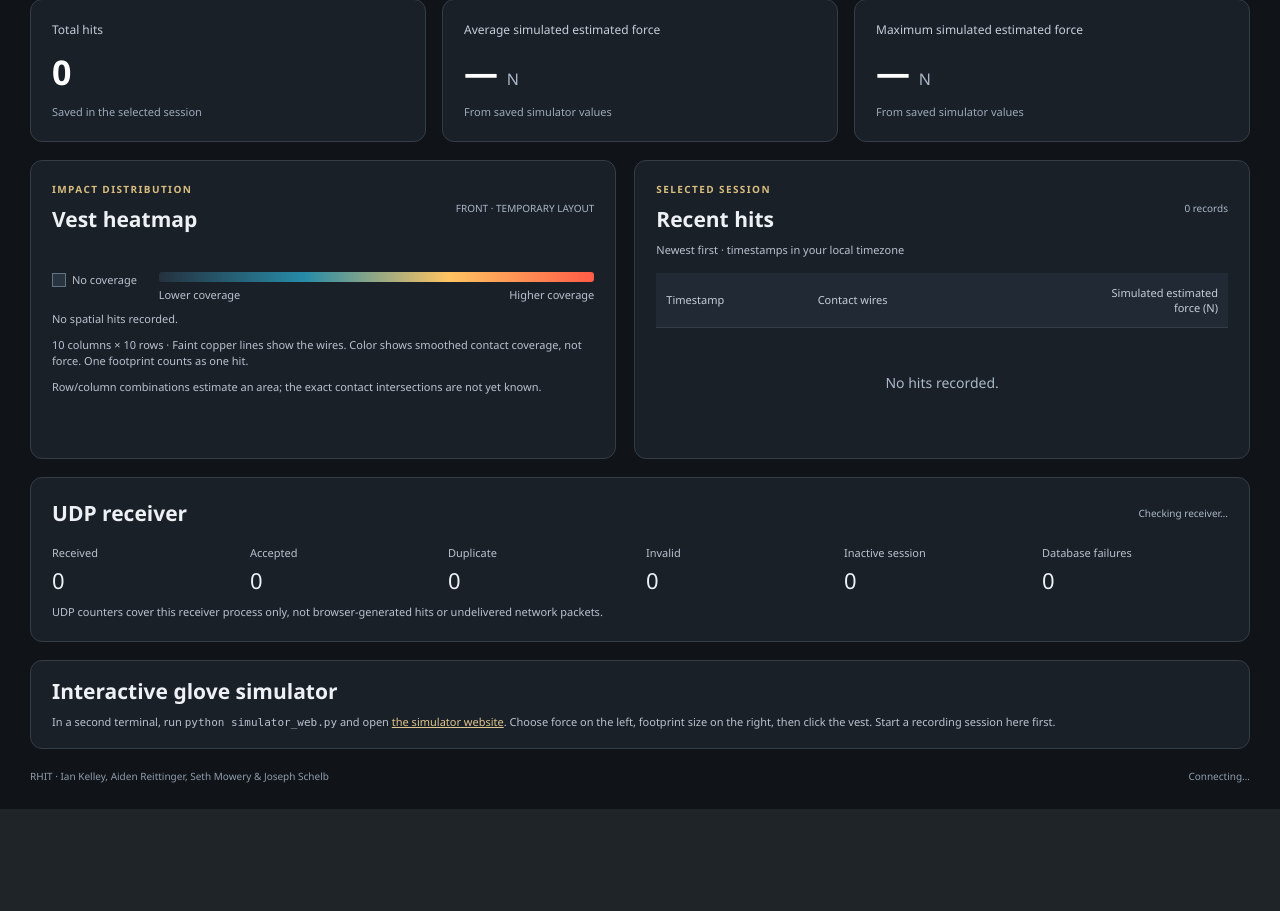
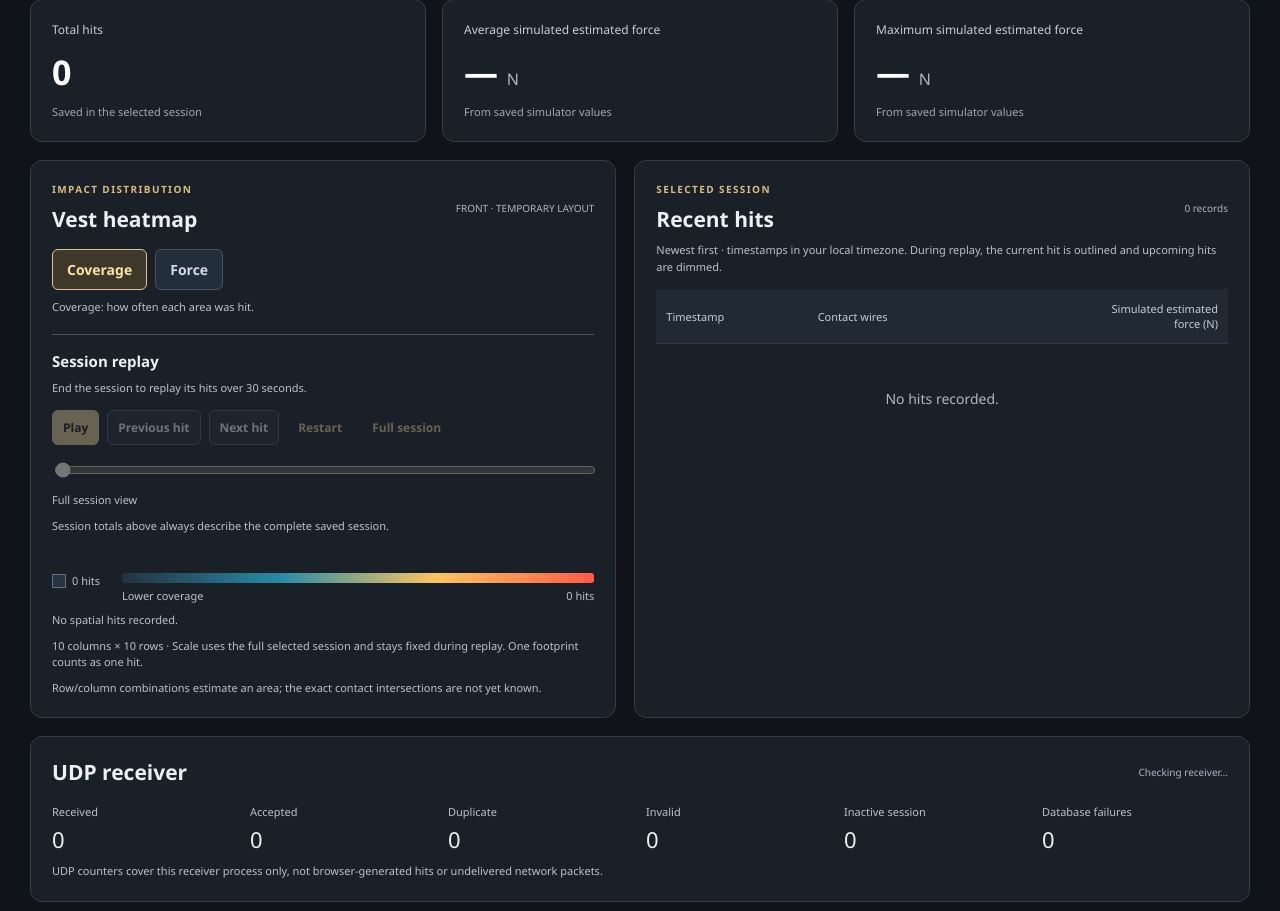
Before and after one commit to IanKelley05/Senior-Design-Software, a Flask app: template templates/dashboard.html in a window 1280 px wide. Shown: the part 408-1319 px from the top of the page. Before the commit the page ends 1217 px from the top, so only its background shows below. Run offline with Flask 3, Linux system fonts and the light colour scheme; the template is opened without the code that fills it: most values are stand-ins (such as "Sample title", 1, 10 or a date in 2020); lists and menus that the app fills with data are empty.

Commit message:
Add force heatmap and 30-second session replay

```diff
--- a/static/app.js
+++ b/static/app.js
@@ -17,6 +17,12 @@ let timer;
 let pollController;
 let nextListAt = 0;
 let listSignature = '';
+let latestDetail = null;
+let heatMode = 'coverage';
+let fullFields = RhitVest.fields([], grid);
+const replay = new RhitReplay();
+let replayFrame = null;
+let paintedCount = -1;
 const localTime = new Intl.DateTimeFormat(undefined, { month: 'short', day: 'numeric', hour: '2-digit', minute: '2-digit', second: '2-digit', fractionalSecondDigits: 3 });
 const forceText = value => value === null ? '—' : new Intl.NumberFormat(undefined, { maximumFractionDigits: 2 }).format(value);
 
@@ -44,6 +50,13 @@ function recordingLabel() {
 }
 
 function resetView() {
+  cancelAnimationFrame(replayFrame);
+  replayFrame = null;
+  latestDetail = null;
+  replay.reset(0);
+  fullFields = RhitVest.fields([], grid);
+  vest.preview = null;
+  paintedCount = -1;
   renderedId = '';
   seenEvents = new Set();
   lastSignature = '';
@@ -59,20 +72,92 @@ function resetView() {
   $('empty-hits').textContent = selectedId ? 'Loading saved hits…' : 'No hits recorded. Start a session to begin.';
   $('history-count').textContent = '0 records';
   paintHeat([], []);
+  replayControls();
 }
 
 function paintHeat(hits, fresh) {
-  vest.setHits(hits, fresh);
-  $('grid-summary').textContent = vest.contacts.length + ' spatial hits / Peak estimated wire coverage: ' + vest.peak + ' hits';
-  const legacy = hits.filter(hit => !hit.contact).length;
-  const mismatch = hits.filter(hit => hit.contact && !vest.matches(hit.contact)).length;
+  const maximum = heatMode === 'force' ? fullFields.peakForce : fullFields.peak;
+  vest.setHits(hits, fresh, {mode: heatMode, scaleMaximum: maximum});
+  $('mode-coverage').setAttribute('aria-pressed', String(heatMode === 'coverage'));
+  $('mode-force').setAttribute('aria-pressed', String(heatMode === 'force'));
+  $('heat-description').textContent = heatMode === 'force' ? 'Force: highest simulated estimated glove force recorded at each potential wire crossing (N). Not force per wire or pressure.' : 'Coverage: number of hits covering each potential wire crossing.';
+  $('legend-zero').textContent = heatMode === 'force' ? '0 N / no force' : '0 hits';
+  $('legend-low').textContent = heatMode === 'force' ? 'Lower force' : 'Lower coverage';
+  $('legend-high').textContent = forceText(maximum) + (heatMode === 'force' ? ' N' : ' hits');
+  $('grid-summary').textContent = vest.contacts.length + ' spatial hits shown / ' + (heatMode === 'force' ? 'Peak simulated estimated force: ' + forceText(vest.peakForce) + ' N' : 'Peak estimated wire coverage: ' + vest.peak + ' hits');
+  const sessionHits = latestDetail?.hits || hits;
+  const legacy = sessionHits.filter(hit => !hit.contact).length;
+  const mismatch = sessionHits.filter(hit => hit.contact && !vest.matches(hit.contact)).length;
   $('unmapped-regions').hidden = !legacy && !mismatch;
   $('unmapped-regions').textContent = (legacy ? legacy + ' legacy region-only hits have no wire coordinates. ' : '') + (mismatch ? mismatch + ' hits use a different grid size. ' : '') + 'These remain in totals and history but are not assigned invented positions on this heatmap.';
+}
+
+function replayAvailable() {
+  return Boolean(latestDetail?.session.ended_at && latestDetail.hits.length);
+}
+
+function replayControls() {
+  const available = replayAvailable();
+  $('replay-play').disabled = !available;
+  $('replay-play').textContent = replay.playing ? 'Pause' : (replay.elapsed >= replay.duration ? 'Play again' : 'Play');
+  $('replay-back').disabled = !available || (replay.active && replay.count === 0);
+  $('replay-next').disabled = !available || (replay.active && replay.count === replay.total);
+  $('replay-restart').disabled = !available;
+  $('replay-overview').disabled = !available || !replay.active;
+  $('replay-position').disabled = !available;
+  $('replay-position').max = replay.total;
+  $('replay-position').value = replay.active ? replay.count : replay.total;
+  $('replay-hint').textContent = !latestDetail?.session.ended_at ? 'End the session to replay its hits over 30 seconds.' : !replay.total ? 'This session has no hits to replay.' : '30 seconds total. Hits are evenly spaced, not played at their original timing. Stepping pauses playback.';
+  $('replay-progress').textContent = replay.active ? 'Hit ' + replay.count + ' / ' + replay.total + ' | ' + (replay.elapsed / 1000).toFixed(1) + ' / 30.0 s | ' + (replay.playing ? 'Playing' : 'Paused') : 'Full session view';
+  $('replay-progress').dataset.position = replay.active ? replay.count : replay.total;
+  $('replay-progress').dataset.playing = replay.playing;
+  $('replay-progress').dataset.elapsed = replay.elapsed;
+  const current = replay.active && replay.count ? latestDetail?.hits[replay.count - 1] : null;
+  $('replay-current').textContent = current ? localTime.format(new Date(current.timestamp)) + ' | ' + forceText(current.force_n) + ' N simulated estimated force' + (!vest.matches(current.contact) ? ' | No compatible grid coordinates for this hit.' : '') : 'Session totals above always describe the complete saved session.';
+}
+
+function renderScene(fresh = []) {
+  const hits = latestDetail?.hits || [];
+  const shown = replay.active ? hits.slice(0, replay.count) : hits;
+  const current = replay.active && replay.count ? hits[replay.count - 1] : null;
+  vest.preview = current && vest.matches(current.contact) ? current.contact : null;
+  paintHeat(shown, replay.active ? [] : fresh);
+  paintedCount = replay.count;
+  const revealed = new Set(shown.map(hit => hit.event_id));
+  for (const row of $('hit-rows').children) {
+    row.classList.toggle('replay-current', Boolean(current && row.dataset.eventId === current.event_id));
+    row.classList.toggle('replay-future', replay.active && !revealed.has(row.dataset.eventId));
+  }
+  replayControls();
+}
+
+function animateReplay(now) {
+  replayFrame = null;
+  replay.tick(now);
+  if (paintedCount !== replay.count) renderScene();
+  else replayControls();
+  if (replay.playing) replayFrame = requestAnimationFrame(animateReplay);
+}
+
+function pauseReplay() {
+  replay.pause(performance.now());
+  cancelAnimationFrame(replayFrame);
+  replayFrame = null;
+  renderScene();
+}
+
+function seekReplay(count) {
+  cancelAnimationFrame(replayFrame);
+  replayFrame = null;
+  replay.seek(count);
+  vest.pulses = [];
+  renderScene();
 }
 
 function displayDetail(detail) {
   if (String(detail.session.id) !== selectedId) return;
   const { session, hits } = detail;
+  latestDetail = detail;
   const sameSession = renderedId === selectedId;
   const newHits = sameSession ? hits.filter(hit => !seenEvents.has(hit.event_id)) : [];
   renderedId = selectedId;
@@ -90,7 +175,10 @@ function displayDetail(detail) {
   const signature = selectedId + ':' + hits.map(hit => hit.event_id).join(',');
   if (signature !== lastSignature) {
     lastSignature = signature;
-    paintHeat(hits, newHits);
+    fullFields = RhitVest.fields(hits, grid);
+    cancelAnimationFrame(replayFrame);
+    replayFrame = null;
+    replay.reset(hits.length);
     $('hit-rows').replaceChildren();
     for (const hit of [...hits].reverse()) {
       const row = document.createElement('tr');
@@ -106,7 +194,9 @@ function displayDetail(detail) {
     $('empty-hits').hidden = hits.length > 0;
     $('empty-hits').textContent = 'No hits recorded in this session.';
     $('history-count').textContent = hits.length + (hits.length === 1 ? ' record' : ' records');
+    renderScene(newHits);
   }
+  replayControls();
 }
 
 function updateSessions(sessions) {
@@ -215,9 +305,40 @@ $('end-session').addEventListener('click', () => action(async () => {
   active = null;
   $('action-message').textContent = 'Recording ended. All hits remain saved.';
 }));
+for (const mode of ['coverage', 'force']) $("mode-" + mode).addEventListener('click', () => {
+  // Toggling is purely visual: do not reset the replay position or clock.
+  heatMode = mode;
+  renderScene();
+});
+$('replay-play').addEventListener('click', () => {
+  if (!replayAvailable()) return;
+  if (replay.playing) { pauseReplay(); return; }
+  vest.pulses = [];
+  replay.play(performance.now());
+  renderScene();
+  replayFrame = requestAnimationFrame(animateReplay);
+});
+$('replay-back').addEventListener('click', () => {
+  if (replayAvailable()) seekReplay((replay.active ? replay.count : replay.total) - 1);
+});
+$('replay-next').addEventListener('click', () => {
+  if (replayAvailable()) seekReplay((replay.active ? replay.count : 0) + 1);
+});
+$('replay-restart').addEventListener('click', () => { if (replayAvailable()) seekReplay(0); });
+$('replay-position').addEventListener('input', () => { if (replayAvailable()) seekReplay(Number($('replay-position').value)); });
+$('replay-overview').addEventListener('click', () => {
+  cancelAnimationFrame(replayFrame);
+  replayFrame = null;
+  replay.overview();
+  vest.pulses = [];
+  renderScene();
+});
 $('saved-sessions').addEventListener('change', () => selectSession($('saved-sessions').value));
 $('view-active').addEventListener('click', () => { if (active) selectSession(active.id); });
 $('check-connection').addEventListener('click', () => restartPolling(true));
-document.addEventListener('visibilitychange', () => restartPolling(true));
+document.addEventListener('visibilitychange', () => {
+  if (document.hidden && replay.playing) pauseReplay();
+  restartPolling(true);
+});
 resetView();
 restartPolling(true);
--- /dev/null
+++ b/static/replay.js
@@ -0,0 +1,43 @@
+// Pure replay clock. Each saved hit owns an equal slice of a 30-second timeline.
+// count is the number of revealed hits; zero is the blank starting frame.
+class RhitReplay {
+  constructor(total = 0) { this.reset(total); }
+  reset(total) {
+    this.total = total;
+    this.duration = 30000;
+    this.elapsed = 0;
+    this.count = 0;
+    this.active = false;
+    this.playing = false;
+    this.lastTime = null;
+  }
+  play(now) {
+    if (!this.total || this.playing) return;
+    if (this.elapsed >= this.duration) this.seek(0);
+    this.active = true;
+    this.playing = true;
+    this.count = Math.max(1, this.count);
+    this.lastTime = now;
+  }
+  tick(now) {
+    if (!this.playing) return;
+    this.elapsed = Math.min(this.duration, this.elapsed + Math.max(0, now - this.lastTime));
+    this.lastTime = now;
+    this.count = Math.min(this.total, Math.floor(this.elapsed / this.duration * this.total) + 1);
+    if (this.elapsed >= this.duration) { this.playing = false; this.lastTime = null; }
+  }
+  pause(now) { this.tick(now); this.playing = false; this.lastTime = null; }
+  seek(count) {
+    this.active = true;
+    this.playing = false;
+    this.lastTime = null;
+    this.count = Math.max(0, Math.min(this.total, Math.trunc(count)));
+    this.elapsed = this.total ? Math.max(0, this.count - 1) / this.total * this.duration : 0;
+  }
+  step(direction) {
+    const count = this.active ? this.count : (direction < 0 ? this.total : 0);
+    this.seek(count + direction);
+  }
+  overview() { this.reset(this.total); }
+}
+globalThis.RhitReplay = RhitReplay;
--- a/static/simulator.js
+++ b/static/simulator.js
@@ -36,7 +36,7 @@ async function transmit(packet) {
     if(!response.ok) throw new Error(result.error || 'Send failed');
     $('send-message').textContent='Sent by UDP. Waiting for the main receiver to confirm…';
     $('wire-message').textContent='Rows '+packet.rows.join(', ')+' · Columns '+packet.columns.join(', ')+' · '+packet.simulated_force_n+' N · One event';
-    target.setHits([{contact:{rows:packet.rows,columns:packet.columns,grid_rows:grid.rows,grid_columns:grid.columns}}]);
+    target.setHits([{force_n:packet.simulated_force_n,contact:{rows:packet.rows,columns:packet.columns,grid_rows:grid.rows,grid_columns:grid.columns}}]);
     let confirmed=false;
     for(let i=0;i<12;i++){
       await new Promise(resolve=>setTimeout(resolve,150));
--- a/static/style.css
+++ b/static/style.css
@@ -49,6 +49,16 @@ label { display: block; margin-bottom: 6px; font-size: 12px; }
 .continuous-vest #vest { width: 100%; height: auto; max-width: 340px; max-height: none; }
 .legend-gradient { background: linear-gradient(to right, #25313e, #268ba8, #ffc462, #ff5b46); }
 a { color: #dec58e; }
+.heat-controls { display: flex; gap: 8px; margin-top: 16px; }
+.heat-controls button { background: #222e3a; color: #d5dce5; border: 1px solid #465365; }
+.heat-controls button[aria-pressed=true] { border-color: #dec58e; background: #3e382a; color: #ffe3a4; }
+.replay-panel { border-top: 1px solid #465365; margin-top: 18px; padding-top: 16px; }
+.replay-panel h3 { font-size: 15px; }
+.replay-buttons { display: flex; gap: 8px; flex-wrap: wrap; margin: 14px 0; }
+.replay-buttons button { font-size: 12px; padding: 8px 10px; }
+#replay-position { accent-color: #dec58e; padding: 0; }
+tr.replay-current { outline: 2px solid #dec58e; outline-offset: -2px; background: #343328; }
+tr.replay-future { opacity: .4; }
 td:nth-child(2) { overflow-wrap: anywhere; max-width: 190px; }
 .table-scroll { overflow: auto; max-height: 355px; margin-top: 14px; }
 table { width: 100%; border-collapse: collapse; font-size: 12px; }
--- a/static/vest.js
+++ b/static/vest.js
@@ -39,15 +39,32 @@ class RhitVest {
   matches(contact) {
     return contact && contact.grid_rows === this.grid.rows && contact.grid_columns === this.grid.columns;
   }
-  setHits(hits, fresh = []) {
-    const g = this.grid;
-    this.contacts = hits.filter(hit => this.matches(hit.contact)).map(hit => hit.contact);
-    this.counts = Array.from({length: g.rows}, () => Array(g.columns).fill(0));
-    for (const c of this.contacts) for (const row of c.rows) for (const col of c.columns) this.counts[row - 1][col - 1]++;
-    this.peak = Math.max(0, ...this.counts.flat());
+  static fields(hits, grid) {
+    const mapped = hits.filter(hit => hit.contact && hit.contact.grid_rows === grid.rows && hit.contact.grid_columns === grid.columns);
+    const counts = Array.from({length: grid.rows}, () => Array(grid.columns).fill(0));
+    const forces = Array.from({length: grid.rows}, () => Array(grid.columns).fill(0));
+    for (const hit of mapped) for (const row of hit.contact.rows) for (const col of hit.contact.columns) {
+      counts[row - 1][col - 1]++;
+      forces[row - 1][col - 1] = Math.max(forces[row - 1][col - 1], hit.force_n);
+    }
+    return {mapped, counts, forces, peak: Math.max(0, ...counts.flat()), peakForce: Math.max(0, ...forces.flat())};
+  }
+  setHits(hits, fresh = [], options = {}) {
+    const g = this.grid, fields = RhitVest.fields(hits, g);
+    this.mode = options.mode || this.mode || 'coverage';
+    this.contacts = fields.mapped.map(hit => hit.contact);
+    this.counts = fields.counts;
+    this.forces = fields.forces;
+    this.peak = fields.peak;
+    this.peakForce = fields.peakForce;
+    this.values = this.mode === 'force' ? this.forces : this.counts;
+    this.scaleMaximum = options.scaleMaximum ?? (this.mode === 'force' ? this.peakForce : this.peak);
     this.canvas.dataset.spatialHits = this.contacts.length;
     this.canvas.dataset.peakCoverage = this.peak;
-    this.canvas.setAttribute('aria-label', this.contacts.length + ' spatial hits. Peak estimated wire coverage: ' + this.peak + ' hits. Faint lines show ' + g.columns + ' columns and ' + g.rows + ' rows.');
+    this.canvas.dataset.peakForce = this.peakForce;
+    this.canvas.dataset.heatMode = this.mode;
+    this.canvas.dataset.scaleMaximum = this.scaleMaximum;
+    this.canvas.setAttribute('aria-label', this.contacts.length + ' spatial hits. ' + (this.mode === 'force' ? 'Peak simulated estimated force: ' + this.peakForce + ' N.' : 'Peak estimated wire coverage: ' + this.peak + ' hits.') + ' Faint lines show ' + g.columns + ' columns and ' + g.rows + ' rows.');
     this.buildHeat();
     for (const hit of fresh) if (this.matches(hit.contact)) this.pulses.push({contact: hit.contact, at: performance.now()});
     this.draw();
@@ -58,19 +75,19 @@ class RhitVest {
     const ctx = this.surface.getContext('2d');
     const width = this.surface.width, height = this.surface.height;
     const image = ctx.createImageData(width, height);
-    const sample = (r,c) => this.counts[r]?.[c] || 0;
-    if (this.peak) for (let y = 0; y < height; y++) for (let x = 0; x < width; x++) {
+    const sample = (r,c) => this.values[r]?.[c] || 0;
+    if (this.scaleMaximum) for (let y = 0; y < height; y++) for (let x = 0; x < width; x++) {
       const gx = (x * 2 - b.x) / b.width * g.columns - .5;
       const gy = (y * 2 - b.y) / b.height * g.rows - .5;
       const c = Math.floor(gx), r = Math.floor(gy), fx = gx - c, fy = gy - r;
       const value = sample(r,c)*(1-fx)*(1-fy) + sample(r,c+1)*fx*(1-fy) + sample(r+1,c)*(1-fx)*fy + sample(r+1,c+1)*fx*fy;
-      if (value <= .01) continue;
-      const t = value / this.peak;
+      if (value <= 0) continue;
+      const t = Math.min(1, value / this.scaleMaximum);
       const stops = [[38,139,168],[255,196,98],[255,91,70]];
       const i = t < .5 ? 0 : 1, mix = t < .5 ? t*2 : (t-.5)*2;
       const offset = (y * width + x) * 4;
       for (let k=0;k<3;k++) image.data[offset+k] = stops[i][k] + mix*(stops[i+1][k]-stops[i][k]);
-      image.data[offset+3] = Math.min(1, value * 1.5) * 240;
+      image.data[offset+3] = Math.min(1, t * 1.5) * 240;
     }
     ctx.putImageData(image,0,0);
   }
--- a/templates/dashboard.html
+++ b/templates/dashboard.html
@@ -7,6 +7,7 @@
   <link rel="stylesheet" href="{{ url_for('static', filename='style.css') }}">
   <script id="vest-config" type="application/json">{{ grid|tojson }}</script>
   <script defer src="{{ url_for('static', filename='vest.js') }}"></script>
+  <script defer src="{{ url_for('static', filename='replay.js') }}"></script>
   <script defer src="{{ url_for('static', filename='app.js') }}"></script>
 </head>
 <body>
@@ -33,16 +34,36 @@
   <div class="layout">
     <section class="panel heatmap-panel" aria-labelledby="heatmap-title">
       <div class="section-title"><div><p class="eyebrow">IMPACT DISTRIBUTION</p><h2 id="heatmap-title">Vest heatmap</h2></div><span class="subtle">FRONT · TEMPORARY LAYOUT</span></div>
+      <div class="heat-controls" role="group" aria-label="Heatmap metric">
+        <button id="mode-coverage" type="button" aria-pressed="true">Coverage</button>
+        <button id="mode-force" type="button" aria-pressed="false">Force</button>
+      </div>
+      <p id="heat-description" class="caption">Coverage: how often each area was hit.</p>
+      <section class="replay-panel" aria-labelledby="replay-title">
+        <h3 id="replay-title">Session replay</h3>
+        <p id="replay-hint" class="caption">End the session to replay its hits over 30 seconds.</p>
+        <div class="replay-buttons">
+          <button id="replay-play" type="button" disabled>Play</button>
+          <button id="replay-back" class="secondary" type="button" disabled>Previous hit</button>
+          <button id="replay-next" class="secondary" type="button" disabled>Next hit</button>
+          <button id="replay-restart" class="quiet" type="button" disabled>Restart</button>
+          <button id="replay-overview" class="quiet" type="button" disabled>Full session</button>
+        </div>
+        <label for="replay-position" class="sr-only">Replay hit position</label>
+        <input id="replay-position" type="range" min="0" max="0" value="0" step="1" disabled>
+        <p id="replay-progress" class="caption">Full session view</p>
+        <p id="replay-current" class="caption">Session totals above always describe the complete saved session.</p>
+      </section>
       <div class="continuous-vest"><canvas id="vest" role="img" aria-label="Vest wire contact heatmap"></canvas></div>
-      <div class="legend" aria-label="Contact coverage legend"><span><i class="zero-swatch"></i> No coverage</span><div><div class="legend-gradient"></div><div class="legend-labels"><span>Lower coverage</span><span>Higher coverage</span></div></div></div>
+      <div class="legend" aria-label="Heatmap scale"><span><i class="zero-swatch"></i> <span id="legend-zero">0 hits</span></span><div><div class="legend-gradient"></div><div class="legend-labels"><span id="legend-low">Lower coverage</span><span id="legend-high">0 hits</span></div></div></div>
       <p id="grid-summary" class="caption">No spatial hits recorded.</p>
-      <p class="caption">{{ grid.columns }} columns &times; {{ grid.rows }} rows &middot; Faint copper lines show the wires. Color shows smoothed contact coverage, not force. One footprint counts as one hit.</p>
+      <p class="caption">{{ grid.columns }} columns &times; {{ grid.rows }} rows &middot; Scale uses the full selected session and stays fixed during replay. One footprint counts as one hit.</p>
       <p class="caption">Row/column combinations estimate an area; the exact contact intersections are not yet known.</p>
       <p id="unmapped-regions" class="warning" hidden></p>
     </section>
     <section class="panel history" aria-labelledby="history-title">
       <div class="section-title"><div><p class="eyebrow">SELECTED SESSION</p><h2 id="history-title">Recent hits</h2></div><span id="history-count" class="subtle">0 records</span></div>
-      <p class="caption">Newest first · timestamps in your local timezone</p>
+      <p class="caption">Newest first · timestamps in your local timezone. During replay, the current hit is outlined and upcoming hits are dimmed.</p>
       <div class="table-scroll"><table><thead><tr><th>Timestamp</th><th>Contact wires</th><th>Simulated estimated<br>force (N)</th></tr></thead><tbody id="hit-rows"></tbody></table></div>
       <p id="empty-hits" class="empty">No hits recorded.</p>
     </section>
```
Also changed, not shown: docs/wire-grid-demo.md (+11 -3 lines), scripts/verify_replay.py (added, +114 -0 lines), tests/replay.test.js (added, +46 -0 lines), README.md.
